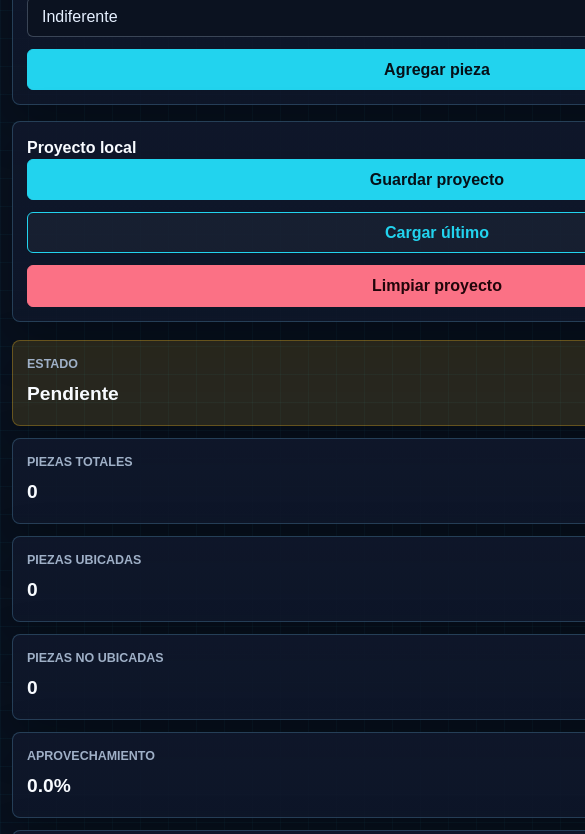
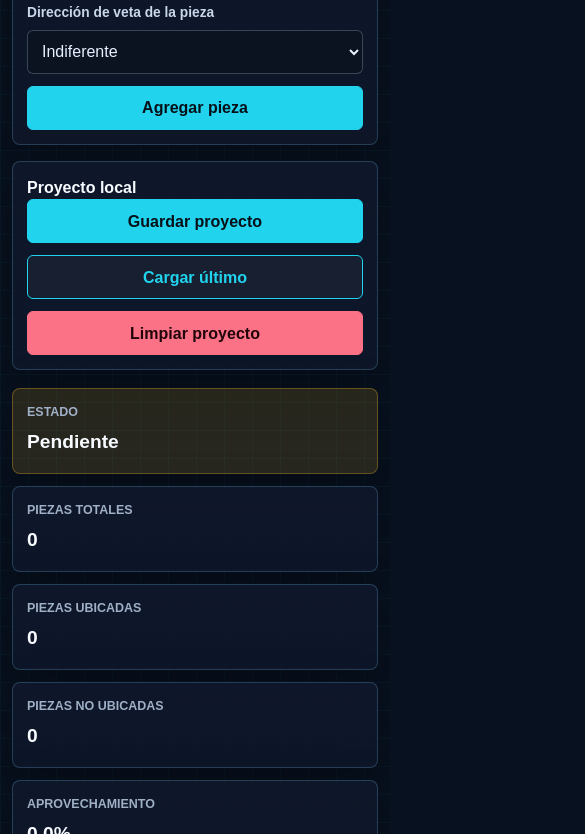
Before and after one commit to wapisobones/Portafolio, a plain HTML site: page pcm/index.html in a window 390 px wide. Shown: the part 1166-2000 px from the top of the page, 585 px wide, since content can reach past the window. Drawn offline with nearby package versions, Linux system fonts and the light colour scheme.

Commit message:
Se corriguen error responsive de PCM y Pixel-Dash, ya que, nose veia bien en dispositivos moviles

```diff
--- a/pcm/assets/styles/main.css
+++ b/pcm/assets/styles/main.css
@@ -83,7 +83,7 @@ h2 {
 .app-shell {
   display: grid;
   gap: 18px;
-  grid-template-columns: minmax(300px, 380px) 1fr;
+  grid-template-columns: minmax(300px, 380px) minmax(0, 1fr);
   padding: 18px clamp(12px, 3vw, 32px) 34px;
 }
 
@@ -91,11 +91,15 @@ h2 {
 .main-panel {
   align-content: start;
   display: grid;
+  grid-template-columns: minmax(0, 1fr);
+  min-width: 0;
   gap: 16px;
 }
 
 .panel,
 .summary-card {
+  min-width: 0;
+  overflow-wrap: anywhere;
   background: linear-gradient(180deg, rgba(15, 23, 42, 0.96), rgba(15, 23, 42, 0.88));
   border: 1px solid var(--line);
   border-radius: 8px;
@@ -114,6 +118,11 @@ h2 {
   margin-bottom: 16px;
 }
 
+.app-header > *,
+.panel-heading > * {
+  min-width: 0;
+}
+
 .panel-heading p {
   color: var(--muted);
   margin: 4px 0 0;
@@ -122,6 +131,7 @@ h2 {
 .field,
 .piece-form {
   display: grid;
+  min-width: 0;
   gap: 7px;
 }
 
@@ -132,6 +142,7 @@ h2 {
 
 .field-grid {
   display: grid;
+  min-width: 0;
   gap: 12px;
   grid-template-columns: repeat(2, minmax(0, 1fr));
 }
@@ -148,6 +159,7 @@ label {
 }
 
 input {
+  min-width: 0;
   background: #0b1220;
   border: 1px solid rgba(159, 176, 199, 0.32);
   border-radius: 6px;
@@ -159,6 +171,7 @@ input {
 }
 
 select {
+  min-width: 0;
   background: #0b1220;
   border: 1px solid rgba(159, 176, 199, 0.32);
   border-radius: 6px;
@@ -211,8 +224,10 @@ button:focus {
   font: inherit;
   font-weight: 700;
   justify-content: center;
+  max-width: 100%;
   min-height: 40px;
   padding: 8px 13px;
+  text-align: center;
   text-decoration: none;
   transition: background 160ms ease, transform 160ms ease, border-color 160ms ease;
 }
@@ -324,6 +339,8 @@ button:focus {
 }
 
 .board-canvas {
+  min-width: 0;
+  max-width: 100%;
   align-items: center;
   background:
     linear-gradient(90deg, rgba(34, 211, 238, 0.065) 1px, transparent 1px),
@@ -409,6 +426,8 @@ button:focus {
 }
 
 .table-wrap {
+  min-width: 0;
+  max-width: 100%;
   overflow-x: auto;
 }
 
@@ -477,7 +496,15 @@ th {
 
 @media (max-width: 1100px) {
   .app-shell {
-    grid-template-columns: 1fr;
+    grid-template-columns: minmax(0, 1fr);
+  }
+
+  input,
+  select,
+  .button,
+  .small-button,
+  .check-field {
+    min-height: 44px;
   }
 
   .summary-grid {
@@ -506,7 +533,7 @@ th {
   .field-grid,
   .field-grid.compact,
   .summary-grid {
-    grid-template-columns: 1fr;
+    grid-template-columns: minmax(0, 1fr);
   }
 
   .panel {
--- a/pixel-dash/css/styles.css
+++ b/pixel-dash/css/styles.css
@@ -73,6 +73,7 @@ button:active,
 }
 
 .game-panel {
+  min-width: 0;
   width: min(1040px, 100%);
 }
 
@@ -171,6 +172,8 @@ h1 {
 
 .canvas-wrap {
   position: relative;
+  display: grid;
+  grid-template-columns: minmax(0, 1fr);
   background: #101629;
   border: 4px solid var(--line);
   box-shadow: 8px 8px 0 #0f0d17;
@@ -180,15 +183,21 @@ h1 {
 
 canvas {
   display: block;
+  grid-area: 1 / 1;
+  min-width: 0;
   width: 100%;
   aspect-ratio: 16 / 7;
   image-rendering: pixelated;
 }
 
 .overlay {
-  position: absolute;
-  inset: 0;
+  /* Comparte la celda del canvas y aporta altura para no recortar acciones. */
+  position: relative;
+  grid-area: 1 / 1;
+  z-index: 1;
+  min-width: 0;
   display: grid;
+  grid-template-columns: minmax(0, 1fr);
   place-content: center;
   justify-items: center;
   gap: 14px;
@@ -217,6 +226,7 @@ canvas {
 .countdown {
   position: absolute;
   inset: 0;
+  z-index: 2;
   display: grid;
   place-items: center;
   background: rgba(17, 15, 27, 0.42);
@@ -290,4 +300,15 @@ canvas {
   canvas {
     aspect-ratio: 4 / 3;
   }
+
+  .button-row {
+    flex-direction: column;
+    align-items: stretch;
+    width: 100%;
+  }
+
+  .button-row > * {
+    max-width: 100%;
+    text-align: center;
+  }
 }
```
Also changed, not shown: 1 other file.
